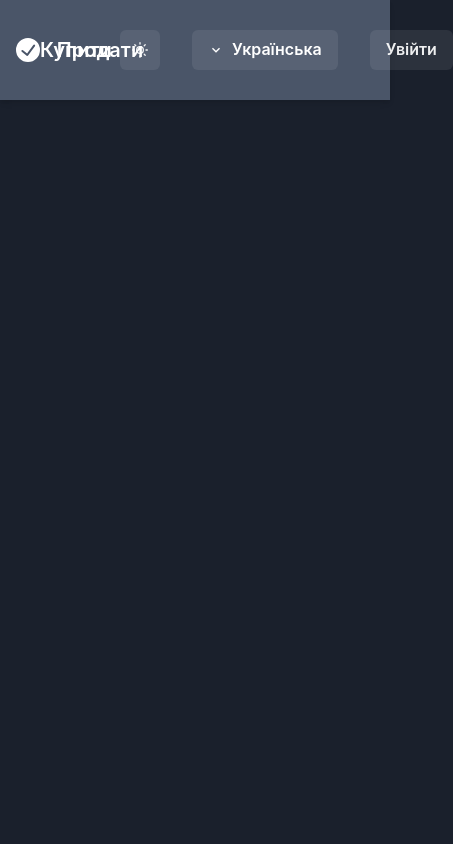
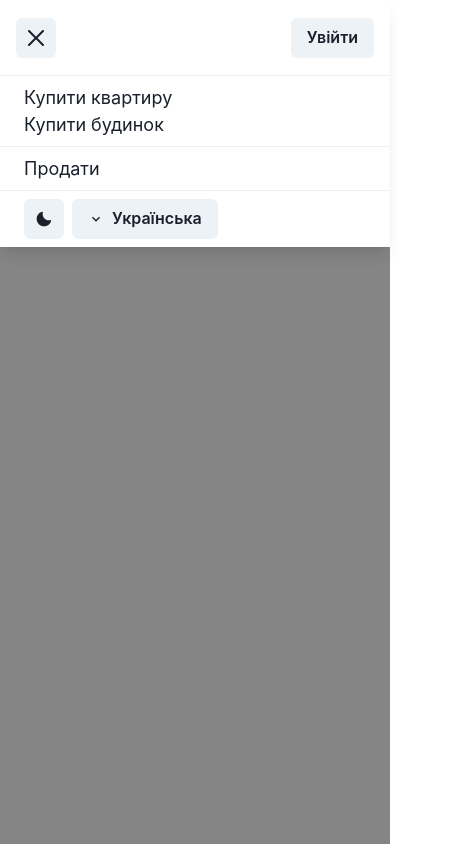
Before and after one commit to philippppppppppp/university-diplom, a React (Create React App) app in the folder client/: page / in a window 390 px wide. Both pictures are taken after a click on the button "Open menu". Shown: the whole page, 453 px wide, since content can reach past the window. Built offline with nearby package versions, Linux system fonts and the light colour scheme; no server answers.

Commit message:
Decomposed Header. Added mobile version

```diff
--- a/client/src/features/auth/index.ts
+++ b/client/src/features/auth/index.ts
@@ -1 +1 @@
-export { AuthPopUp } from "./ui/AuthPopUp";
+export { AuthButton } from "./ui/AuthButton";
--- /dev/null
+++ b/client/src/features/auth/ui/AuthButton.tsx
@@ -0,0 +1,55 @@
+import { FC, useRef } from "react";
+import {
+  Button,
+  Popover,
+  PopoverArrow,
+  PopoverBody,
+  PopoverContent,
+  PopoverHeader,
+  PopoverTrigger,
+} from "@chakra-ui/react";
+import { useTranslation } from "../../../shared/translations";
+import { useAuth } from "../../../shared/auth";
+import { LoginForm } from "./LoginForm";
+import { Link } from "react-router-dom";
+
+interface Props {
+  withPopUp?: boolean;
+}
+
+export const AuthButton: FC<Props> = ({ withPopUp }) => {
+  const { authenticated, logout } = useAuth();
+  const { t } = useTranslation();
+
+  const ref = useRef<HTMLFormElement>(null);
+  const restoreFocus = () => ref.current?.focus();
+
+  if (authenticated) {
+    return <Button onClick={logout}>{t("logout")}</Button>;
+  }
+
+  if (withPopUp) {
+    return (
+      <Popover>
+        <PopoverTrigger>
+          <Button>{t("login")}</Button>
+        </PopoverTrigger>
+        <PopoverContent ref={ref}>
+          <PopoverArrow />
+          <PopoverHeader fontWeight="700" textAlign="center">
+            {t("login")}
+          </PopoverHeader>
+          <PopoverBody>
+            <LoginForm onSubmit={restoreFocus} />
+          </PopoverBody>
+        </PopoverContent>
+      </Popover>
+    );
+  }
+
+  return (
+    <Button as={Link} to="/login">
+      {t("login")}
+    </Button>
+  );
+};
--- a/client/src/features/auth/ui/AuthPopUp.tsx
+++ /dev/null
@@ -1,42 +0,0 @@
-import { FC, useRef } from "react";
-import {
-  Button,
-  Popover,
-  PopoverArrow,
-  PopoverBody,
-  PopoverContent,
-  PopoverHeader,
-  PopoverTrigger,
-} from "@chakra-ui/react";
-import { useTranslation } from "../../../shared/translations";
-import { useAuth } from "../../../shared/auth";
-import { LoginForm } from "./LoginForm";
-
-export const AuthPopUp: FC = () => {
-  const { authenticated, logout } = useAuth();
-  const { t } = useTranslation();
-
-  const ref = useRef<HTMLFormElement>(null);
-  const restoreFocus = () => ref.current?.focus();
-
-  if (authenticated) {
-    return <Button onClick={logout}>{t("logout")}</Button>;
-  }
-
-  return (
-    <Popover>
-      <PopoverTrigger>
-        <Button>{t("login")}</Button>
-      </PopoverTrigger>
-      <PopoverContent ref={ref}>
-        <PopoverArrow />
-        <PopoverHeader fontWeight="700" textAlign="center">
-          {t("login")}
-        </PopoverHeader>
-        <PopoverBody>
-          <LoginForm onSubmit={restoreFocus} />
-        </PopoverBody>
-      </PopoverContent>
-    </Popover>
-  );
-};
--- /dev/null
+++ b/client/src/features/select-language/LanguageSelect.tsx
@@ -0,0 +1,18 @@
+import { Button, Menu, MenuButton, MenuItem, MenuList } from "@chakra-ui/react";
+import { ChevronDownIcon } from "@chakra-ui/icons";
+import { useTranslation } from "../../shared/translations";
+
+export const LanguageSelect: React.FC = () => {
+  const { selectLanguage, selectedLanguage } = useTranslation();
+  return (
+    <Menu>
+      <MenuButton as={Button} leftIcon={<ChevronDownIcon />}>
+        {selectedLanguage === "uk" ? "Українська" : "Русский"}
+      </MenuButton>
+      <MenuList>
+        <MenuItem onClick={() => selectLanguage("uk")}>Українська</MenuItem>
+        <MenuItem onClick={() => selectLanguage("ru")}>Русский</MenuItem>
+      </MenuList>
+    </Menu>
+  );
+};
--- /dev/null
+++ b/client/src/features/select-language/index.ts
@@ -0,0 +1 @@
+export { LanguageSelect } from "./LanguageSelect";
--- /dev/null
+++ b/client/src/features/switch-theme/ThemeSwitchButton.tsx
@@ -0,0 +1,13 @@
+import { IconButton, useColorMode } from "@chakra-ui/react";
+import { MoonIcon, SunIcon } from "@chakra-ui/icons";
+
+export const ThemeSwitchButton: React.FC = () => {
+  const { colorMode, toggleColorMode } = useColorMode();
+  return (
+    <IconButton
+      aria-label="Toggle color mode"
+      icon={colorMode === "light" ? <MoonIcon /> : <SunIcon />}
+      onClick={toggleColorMode}
+    />
+  );
+};
--- /dev/null
+++ b/client/src/features/switch-theme/index.ts
@@ -0,0 +1 @@
+export { ThemeSwitchButton } from "./ThemeSwitchButton";
--- a/client/src/widgets/header/Header.tsx
+++ b/client/src/widgets/header/Header.tsx
@@ -1,89 +1,16 @@
-import {
-  Box,
-  Button,
-  Container,
-  Flex,
-  IconButton,
-  Menu,
-  MenuButton,
-  MenuItem,
-  MenuList,
-  useColorMode,
-} from "@chakra-ui/react";
-import {
-  CheckCircleIcon,
-  MoonIcon,
-  SunIcon,
-  ChevronDownIcon,
-} from "@chakra-ui/icons";
-import { Link } from "react-router-dom";
-import { useTranslation } from "../../shared/translations";
-import { AuthPopUp } from "../../features/auth";
+import { Show } from "@chakra-ui/react";
+import { Desktop } from "./components/Desktop";
+import { Mobile } from "./components/Mobile";
 
 export const Header: React.FC = () => {
-  const { t, selectLanguage, selectedLanguage } = useTranslation();
-  const { colorMode, toggleColorMode } = useColorMode();
-  const isDark = colorMode === "dark";
-  const color = isDark ? "white" : "black";
   return (
-    <Box bgColor={isDark ? "gray.600" : "gray.100"} boxShadow="md">
-      <Container maxW="1000">
-        <Flex
-          h="100"
-          justifyContent="space-between"
-          alignItems="center"
-          as="nav"
-        >
-          <CheckCircleIcon color={color} boxSize="6" />
-          <Menu>
-            <MenuButton as={Button} fontSize="20" variant="link" color={color}>
-              {t("buy")}
-            </MenuButton>
-            <MenuList>
-              <MenuItem as={Link} to="/buy/flat">
-                {t("buy_flat")}
-              </MenuItem>
-              <MenuItem as={Link} to="/buy/house">
-                {t("buy_house")}
-              </MenuItem>
-            </MenuList>
-          </Menu>
-          <Button
-            as={Link}
-            fontSize="20"
-            to="/sell"
-            variant="link"
-            color={color}
-          >
-            {t("sell")}
-          </Button>
-          <Flex gap={8}>
-            <IconButton
-              aria-label="Toggle color mode"
-              icon={colorMode === "light" ? <MoonIcon /> : <SunIcon />}
-              onClick={toggleColorMode}
-            />
-            <Menu>
-              <MenuButton
-                as={Button}
-                color={color}
-                leftIcon={<ChevronDownIcon />}
-              >
-                {selectedLanguage === "uk" ? "Українська" : "Русский"}
-              </MenuButton>
-              <MenuList>
-                <MenuItem onClick={() => selectLanguage("uk")}>
-                  Українська
-                </MenuItem>
-                <MenuItem onClick={() => selectLanguage("ru")}>
-                  Русский
-                </MenuItem>
-              </MenuList>
-            </Menu>
-            <AuthPopUp />
-          </Flex>
-        </Flex>
-      </Container>
-    </Box>
+    <>
+      <Show above="md">
+        <Desktop />
+      </Show>
+      <Show below="md">
+        <Mobile />
+      </Show>
+    </>
   );
 };
--- /dev/null
+++ b/client/src/widgets/header/components/Desktop.tsx
@@ -0,0 +1,60 @@
+import {
+  Box,
+  Button,
+  Container,
+  Flex,
+  Menu,
+  MenuButton,
+  MenuItem,
+  MenuList,
+  useColorMode,
+} from "@chakra-ui/react";
+import { CheckCircleIcon } from "@chakra-ui/icons";
+import { Link } from "react-router-dom";
+import { useTranslation } from "../../../shared/translations";
+import { AuthButton } from "../../../features/auth";
+import { LanguageSelect } from "../../../features/select-language";
+import { ThemeSwitchButton } from "../../../features/switch-theme";
+
+export const Desktop: React.FC = () => {
+  const { t } = useTranslation();
+  const { colorMode } = useColorMode();
+  return (
+    <Box
+      bgColor={colorMode === "dark" ? "gray.600" : "gray.100"}
+      boxShadow="md"
+    >
+      <Container maxW="container.lg">
+        <Flex
+          h="80px"
+          justifyContent="space-between"
+          alignItems="center"
+          as="nav"
+        >
+          <CheckCircleIcon boxSize="6" />
+          <Menu>
+            <MenuButton as={Button} fontSize="20" variant="link">
+              {t("buy")}
+            </MenuButton>
+            <MenuList>
+              <MenuItem as={Link} to="/buy/flat">
+                {t("buy_flat")}
+              </MenuItem>
+              <MenuItem as={Link} to="/buy/house">
+                {t("buy_house")}
+              </MenuItem>
+            </MenuList>
+          </Menu>
+          <Button as={Link} fontSize="20" to="/sell" variant="link">
+            {t("sell")}
+          </Button>
+          <Flex gap={8}>
+            <ThemeSwitchButton />
+            <LanguageSelect />
+            <AuthButton withPopUp />
+          </Flex>
+        </Flex>
+      </Container>
+    </Box>
+  );
+};
--- /dev/null
+++ b/client/src/widgets/header/components/Mobile.tsx
@@ -0,0 +1,84 @@
+import {
+  Box,
+  Container,
+  Flex,
+  IconButton,
+  useColorMode,
+  Drawer,
+  DrawerOverlay,
+  useDisclosure,
+  DrawerContent,
+  DrawerBody,
+  Divider,
+  Link as LinkUi,
+} from "@chakra-ui/react";
+import { HamburgerIcon, CloseIcon } from "@chakra-ui/icons";
+import { Link } from "react-router-dom";
+import { useTranslation } from "../../../shared/translations";
+import { AuthButton } from "../../../features/auth";
+import { LanguageSelect } from "../../../features/select-language";
+import { ThemeSwitchButton } from "../../../features/switch-theme";
+
+export const Mobile: React.FC = () => {
+  const { t } = useTranslation();
+  const { isOpen, onClose, onOpen } = useDisclosure();
+  const { colorMode } = useColorMode();
+  return (
+    <Box
+      bgColor={colorMode === "dark" ? "gray.600" : "gray.100"}
+      boxShadow="md"
+    >
+      <Container maxW="container.lg">
+        <Flex
+          h="75"
+          justifyContent="space-between"
+          alignItems="center"
+          as="nav"
+        >
+          <IconButton
+            icon={<HamburgerIcon />}
+            aria-label="Open menu"
+            onClick={onOpen}
+          />
+          <Drawer isOpen={isOpen} placement="top" onClose={onClose}>
+            <DrawerOverlay />
+            <DrawerContent>
+              <Container maxW="container.lg">
+                <Flex h="75" alignItems="center" justifyContent="space-between">
+                  <IconButton
+                    icon={<CloseIcon />}
+                    aria-label="Close menu"
+                    onClick={onClose}
+                  />
+                  <AuthButton />
+                </Flex>
+              </Container>
+              <Divider />
+              <DrawerBody as={Flex} direction="column" fontSize="18">
+                <LinkUi as={Link} to="/buy-flat">
+                  {t("buy_flat")}
+                </LinkUi>
+                <LinkUi as={Link} to="/buy-flat">
+                  {t("buy_house")}
+                </LinkUi>
+              </DrawerBody>
+              <Divider />
+              <DrawerBody as={Flex} direction="column" fontSize="18">
+                <LinkUi as={Link} to="/sell">
+                  {t("sell")}
+                </LinkUi>
+              </DrawerBody>
+              <Divider />
+              <DrawerBody>
+                <Flex gap={2}>
+                  <ThemeSwitchButton />
+                  <LanguageSelect />
+                </Flex>
+              </DrawerBody>
+            </DrawerContent>
+          </Drawer>
+        </Flex>
+      </Container>
+    </Box>
+  );
+};
```
